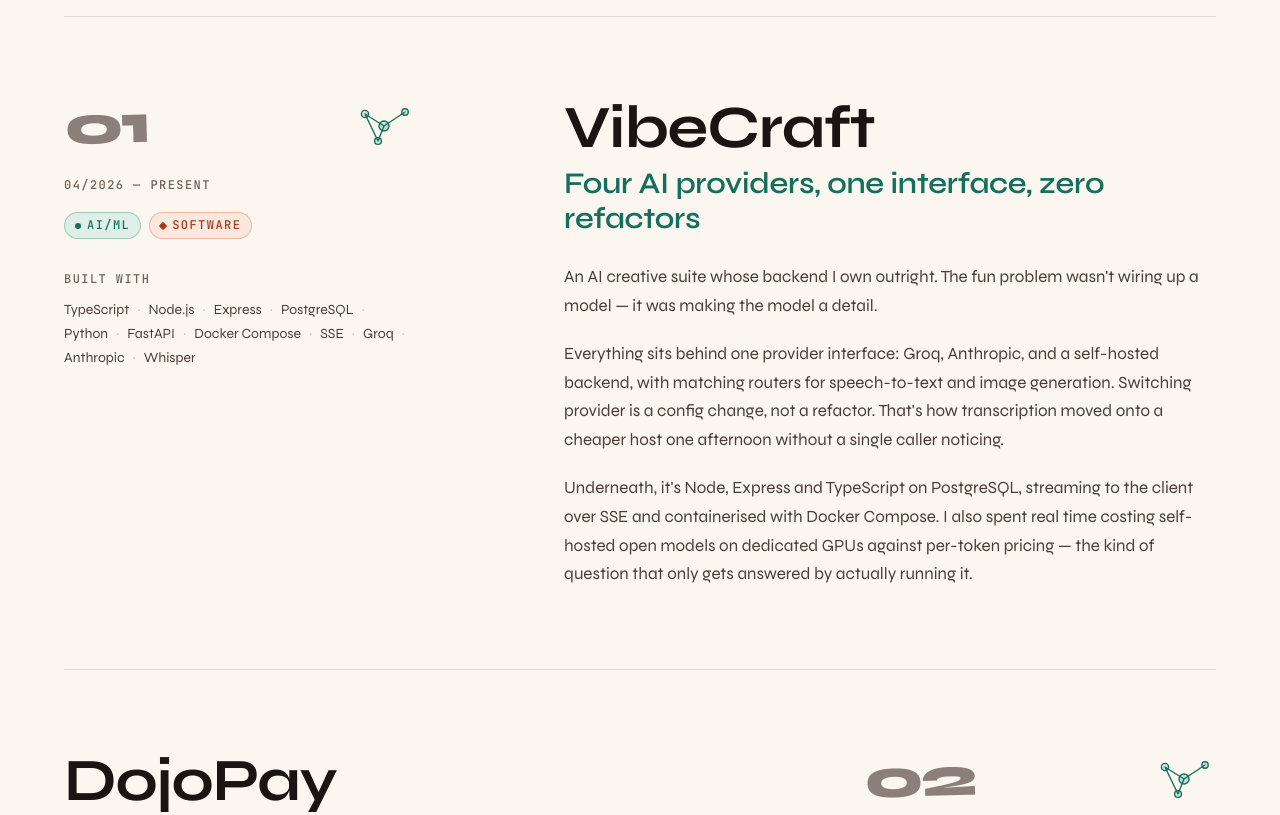
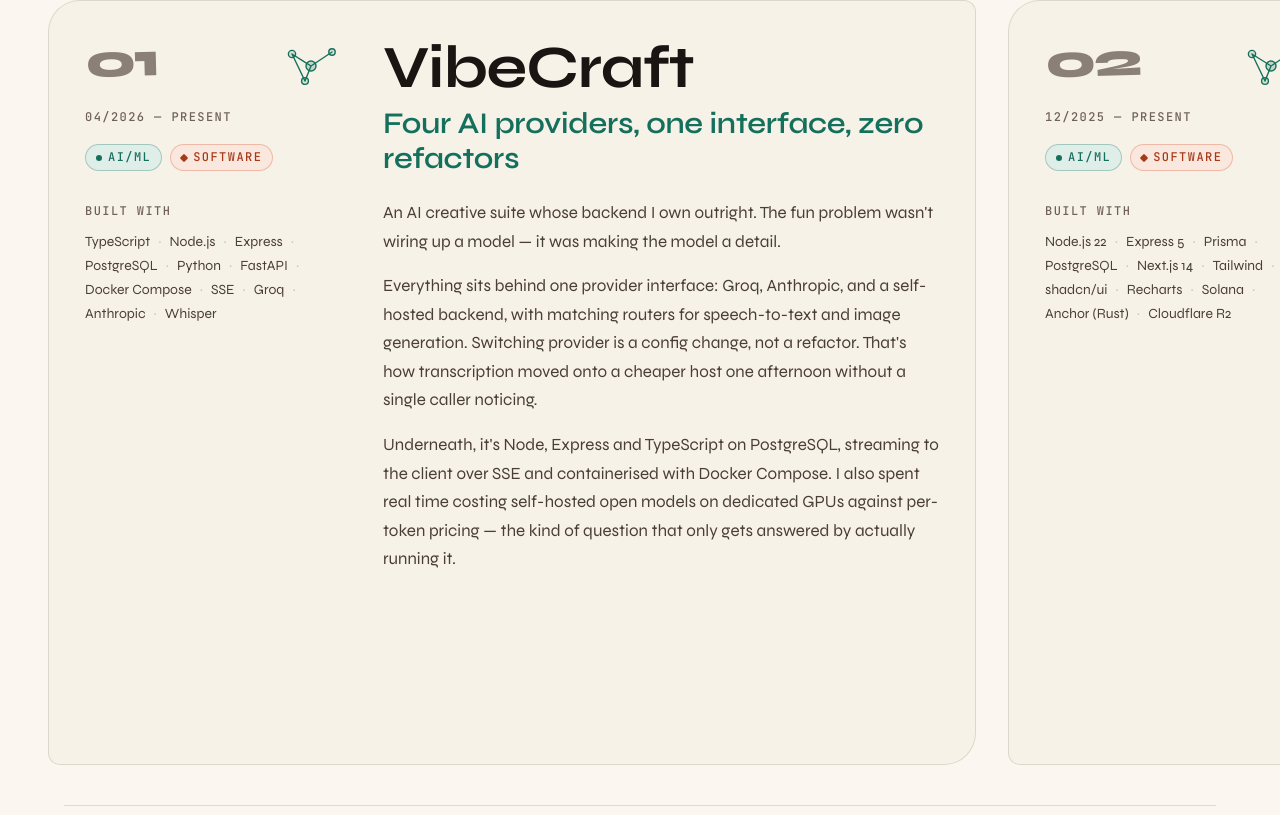
Before and after one commit to kingsleycj/portfolio, a Next.js app: page / in a window 1280 px wide. Shown: the part 4465-5280 px from the top of the page. Built offline with nearby package versions, Linux system fonts and the light colour scheme.

Commit message:
horizontal project listing

```diff
--- a/src/app/globals.css
+++ b/src/app/globals.css
@@ -438,6 +438,65 @@
   }
   to {
     transform: rotateX(-360deg) rotateY(0deg);
+  }
+}
+
+/* ------------------------------------------------------------------
+   Horizontal rail (Projects)
+
+   Native overflow rather than scroll-jacking, so trackpad swipes, shift+wheel,
+   touch drags, arrow keys and the scrollbar all work unmodified.
+
+   **Only from `lg` up.** A panel holding a full case study runs ~1450px tall on
+   a phone, and a rail whose panels are twice the viewport height means reading
+   one thing needs vertical scrolling while moving between them needs
+   horizontal. Below `lg` it degrades to an ordinary vertical stack.
+   ------------------------------------------------------------------ */
+.hscroll-track {
+  display: flex;
+  flex-direction: column;
+  gap: 2rem;
+  padding-inline: 1.5rem;
+}
+
+.hscroll-panel {
+  flex: 0 0 auto;
+}
+
+@media (min-width: 768px) {
+  .hscroll-track {
+    padding-inline: 3rem;
+  }
+}
+
+@media (min-width: 1024px) {
+  .hscroll {
+    overflow-x: auto;
+    overflow-y: hidden;
+    /* `proximity`, not `mandatory`: mandatory fights anyone trying to stop
+       between two panels to read across them. */
+    scroll-snap-type: x proximity;
+    scroll-padding-inline: 3rem;
+    scrollbar-width: none;
+    /* Stops a sideways swipe triggering browser back-navigation. */
+    overscroll-behavior-x: contain;
+  }
+
+  .hscroll::-webkit-scrollbar {
+    display: none;
+  }
+
+  .hscroll-track {
+    flex-direction: row;
+    align-items: stretch;
+    width: max-content;
+  }
+
+  .hscroll-panel {
+    scroll-snap-align: start;
+    /* Wide enough for the two-column layout inside, which is what keeps a
+       panel close to viewport height instead of double it. */
+    width: min(92vw, 58rem);
   }
 }
 
--- /dev/null
+++ b/src/components/motion/HorizontalScroller.tsx
@@ -0,0 +1,78 @@
+"use client";
+
+import { useEffect, useRef, type ReactNode } from "react";
+
+/**
+ * A horizontally scrolling rail with a progress bar.
+ *
+ * Native `overflow-x` rather than scroll-jacking: trackpad swipes, shift+wheel,
+ * touch drags, arrow keys and the scrollbar all work without being
+ * reimplemented, and nothing fights the page's vertical scroll.
+ *
+ * The container is focusable and labelled because a scrollable region has to be
+ * reachable by keyboard — otherwise anyone not using a pointer simply cannot
+ * read past the first panel.
+ */
+export function HorizontalScroller({
+  children,
+  label,
+  className,
+}: {
+  children: ReactNode;
+  label: string;
+  className?: string;
+}) {
+  const railRef = useRef<HTMLDivElement>(null);
+  const barRef = useRef<HTMLSpanElement>(null);
+
+  useEffect(() => {
+    const rail = railRef.current;
+    const bar = barRef.current;
+    if (!rail || !bar) return;
+
+    let frame: number | null = null;
+
+    const update = () => {
+      frame = null;
+      const travel = rail.scrollWidth - rail.clientWidth;
+      const progress = travel > 0 ? rail.scrollLeft / travel : 0;
+      bar.style.transform = `scaleX(${Math.min(1, Math.max(0, progress)).toFixed(4)})`;
+    };
+
+    const schedule = () => {
+      if (frame === null) frame = requestAnimationFrame(update);
+    };
+
+    update();
+    rail.addEventListener("scroll", schedule, { passive: true });
+    window.addEventListener("resize", schedule);
+    return () => {
+      rail.removeEventListener("scroll", schedule);
+      window.removeEventListener("resize", schedule);
+      if (frame !== null) cancelAnimationFrame(frame);
+    };
+  }, []);
+
+  return (
+    <div className={className}>
+      <div
+        ref={railRef}
+        tabIndex={0}
+        role="region"
+        aria-label={label}
+        className="hscroll"
+      >
+        {children}
+      </div>
+
+      <div aria-hidden="true" className="wrap mt-10">
+        <span className="block h-px w-full overflow-hidden bg-line">
+          <span
+            ref={barRef}
+            className="block h-full w-full origin-left scale-x-0 bg-terracotta"
+          />
+        </span>
+      </div>
+    </div>
+  );
+}
--- a/src/components/sections/Projects.tsx
+++ b/src/components/sections/Projects.tsx
@@ -1,4 +1,5 @@
 import { ArrowMark, NodeGraph } from "@/components/art/Marks";
+import { HorizontalScroller } from "@/components/motion/HorizontalScroller";
 import { Reveal } from "@/components/motion/Reveal";
 import { RevealGroup, RevealItem } from "@/components/motion/RevealGroup";
 import { Spotlight } from "@/components/motion/Spotlight";
@@ -7,6 +8,17 @@
 import { projects, secondaryProjects } from "@/content/projects";
 import { cn } from "@/lib/cn";
 
+/**
+ * The case studies run on a horizontal rail rather than stacking down the page.
+ *
+ * Each panel is restructured into a single column — the alternating two-column
+ * layout the vertical version used has nowhere to alternate at rail width.
+ *
+ * Panels deliberately do **not** use `Reveal`. Anything off to the right sits
+ * outside the viewport, so an in-view reveal would hold it at `opacity: 0`
+ * until scrolled to — which reads as broken content the moment someone arrives
+ * by keyboard or deep link.
+ */
 export function Projects() {
   return (
     <section
@@ -19,50 +31,47 @@
           id="projects-heading"
           index="03"
           eyebrow="Selected work"
-          title="Four I’d happily be quizzed on"
+          title="Four I&rsquo;d happily be quizzed on"
           lead="Not a link dump. What each one does, the bit that was genuinely hard, and where it honestly stands today."
         />
+      </div>
 
-        <div className="mt-16 md:mt-20">
+      <HorizontalScroller
+        label="Selected work — scroll sideways to move between projects"
+        className="mt-14 md:mt-16"
+      >
+        <ul className="hscroll-track">
           {projects.map((project, index) => {
-            const leadThread = project.threads[0];
-            const isAi = leadThread === "ai";
-            // Alternate which side the metadata column sits on, so the eye
-            // doesn't settle into a single repeating column.
-            const metaFirst = index % 2 === 0;
+            const isAi = project.threads[0] === "ai";
 
             return (
-              <Reveal
-                key={project.slug}
-                className={metaFirst ? "reveal-left" : "reveal-right"}
-              >
+              <li key={project.slug} className="hscroll-panel">
                 <Spotlight
                   tint={
-                    isAi
-                      ? "var(--color-verdigris)"
-                      : "var(--color-terracotta)"
+                    isAi ? "var(--color-verdigris)" : "var(--color-terracotta)"
                   }
+                  className="h-full"
                 >
-                  <article className="grid gap-8 border-t border-line py-14 lg:grid-cols-12 lg:gap-12 lg:py-20">
-                    <div
-                      className={cn(
-                        "lg:col-span-4",
-                        metaFirst ? "lg:order-1" : "lg:order-2 lg:col-start-9",
-                      )}
-                    >
+                  {/* Two columns from lg: meta on the left, the case study on
+                      the right. A single column at panel width ran ~1089px
+                      tall — taller than most viewports, which would mean
+                      scrolling vertically to read one panel and horizontally to
+                      reach the next. */}
+                  <article className="grid h-full gap-x-10 gap-y-6 rounded-[2rem_0.75rem_2rem_0.75rem] border border-line bg-paper-deep/40 p-7 md:p-9 lg:grid-cols-12">
+                    <div className="lg:col-span-4">
                       <div className="flex items-start justify-between gap-4">
                         <p
                           aria-hidden="true"
-                          className="text-display -rotate-[1.5deg] text-[3.5rem] leading-none text-watermark"
+                          className="text-display -rotate-[1.5deg] text-[3rem] leading-none text-watermark"
                         >
                           {String(index + 1).padStart(2, "0")}
                         </p>
                         {isAi ? (
-                          <NodeGraph className="mt-1 text-verdigris" />
+                          <NodeGraph className="mt-1 shrink-0 text-verdigris" />
                         ) : null}
                       </div>
 
-                      <p className="text-meta mt-6 text-ink-faint">
+                      <p className="text-meta mt-5 text-ink-faint">
                         {project.period}
                       </p>
 
@@ -74,18 +83,12 @@
                         ))}
                       </ul>
 
-                      {/* A label, not a heading: on alternating rows this column
-                          precedes the project's own h3 in the DOM, so a heading
-                          here would break sequential heading order. The list is
-                          associated with it by aria-labelledby instead. */}
                       <p
                         id={`${project.slug}-stack-label`}
                         className="text-meta mt-8 text-ink-faint"
                       >
                         Built with
                       </p>
-                      {/* Separated by middots — entries like "Node.js 22" and
-                          "Anchor (Rust)" run together on whitespace alone. */}
                       <ul
                         aria-labelledby={`${project.slug}-stack-label`}
                         className="mt-3 flex flex-wrap gap-y-1"
@@ -101,12 +104,7 @@
                       </ul>
                     </div>
 
-                    <div
-                      className={cn(
-                        "lg:col-span-7",
-                        metaFirst ? "lg:order-2 lg:col-start-6" : "lg:order-1",
-                      )}
-                    >
+                    <div className="flex flex-col lg:col-span-8">
                       <h3 className="text-h2 text-ink">{project.name}</h3>
                       <p
                         className={cn(
@@ -117,7 +115,7 @@
                         {project.tagline}
                       </p>
 
-                      <div className="prose-narrow mt-7 space-y-5">
+                      <div className="mt-6 space-y-4">
                         {project.body.map((paragraph) => (
                           <p key={paragraph} className="text-ink-soft">
                             {paragraph}
@@ -125,8 +123,11 @@
                         ))}
                       </div>
 
+                      {/* Pushed down so status and links sit on the same line
+                          across panels, however long the copy runs. */}
+                      <div className="mt-auto pt-7">
                         {project.status ? (
-                        <p className="prose-narrow mt-7 -rotate-[0.4deg] rounded-[1.5rem_0.75rem_1.5rem_0.75rem] border border-dashed border-line-strong bg-paper-deep/60 px-5 py-4 text-sm text-ink-soft">
+                          <p className="-rotate-[0.4deg] rounded-[1.5rem_0.75rem_1.5rem_0.75rem] border border-dashed border-line-strong bg-paper/60 px-5 py-4 text-sm text-ink-soft">
                             <span className="text-meta mr-2 text-ink-faint">
                               Status
                             </span>
@@ -135,7 +136,7 @@
                         ) : null}
 
                         {project.links.length > 0 ? (
-                        <ul className="mt-7 flex flex-wrap gap-x-6 gap-y-3">
+                          <ul className="mt-6 flex flex-wrap gap-x-6 gap-y-3">
                             {project.links.map((link) => (
                               <li key={link.href}>
                                 <a
@@ -158,14 +159,17 @@
                           </ul>
                         ) : null}
                       </div>
+                    </div>
                   </article>
                 </Spotlight>
-              </Reveal>
+              </li>
             );
           })}
-        </div>
+        </ul>
+      </HorizontalScroller>
 
       {/* Earlier work — listed for completeness, not given a case study. */}
+      <div className="wrap">
         <Reveal className="mt-20 border-t border-line pt-14">
           <h3 className="text-h3 text-ink">And a few more</h3>
           <RevealGroup as="ul" className="mt-8 grid gap-8 sm:grid-cols-2">
```
Also changed, not shown: src/components/motion/Cursor.tsx (+56 -14 lines), 1 other file (tests, documents, lock files or other folders). Lines whose indentation alone changed are shown as unchanged.
